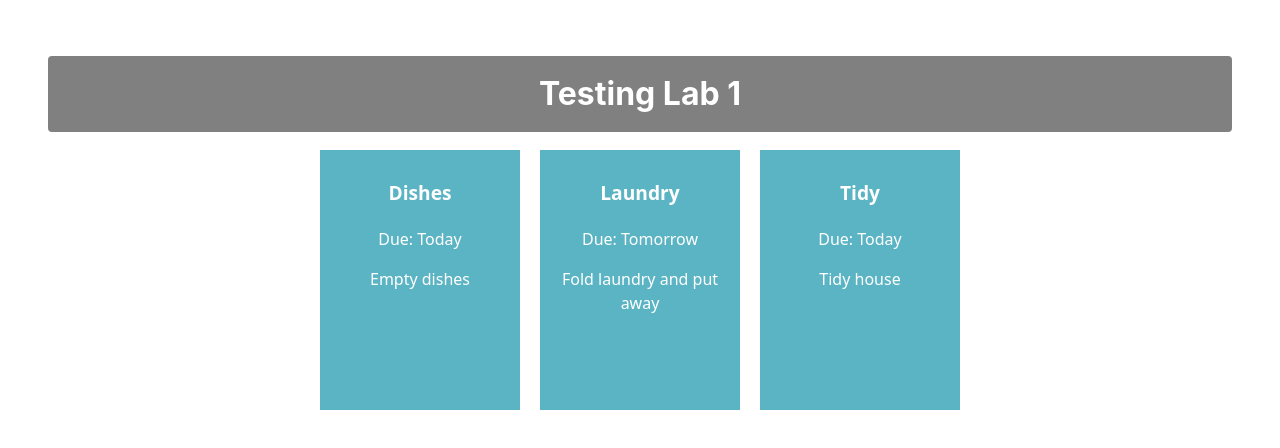
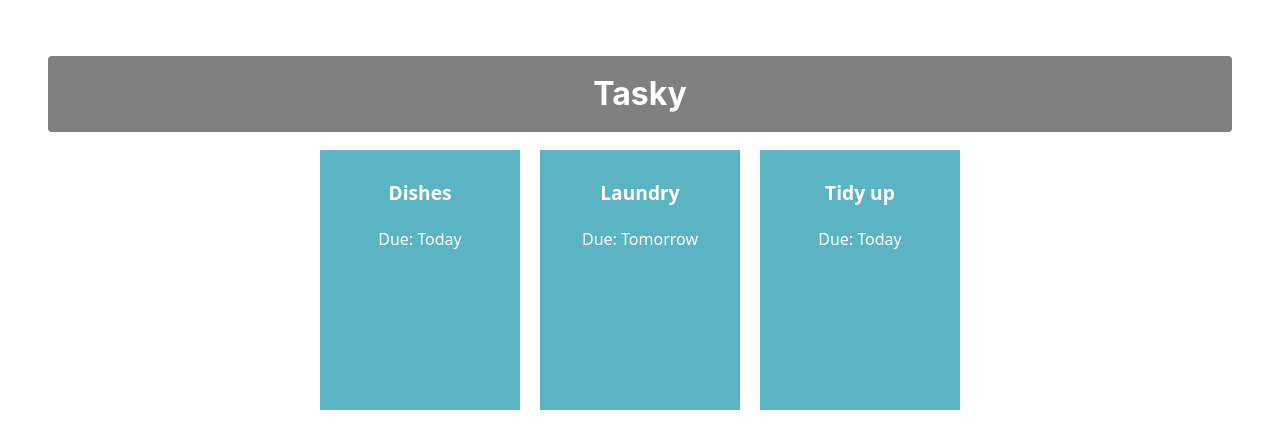
Before and after one commit to 20103278WIT/ReactBasicLab, a React (Vite) app in the folder labWeek1/: page / in a window 1280 px wide. Shown: the top 448 px of the page. Built offline with nearby package versions, Linux system fonts and the light colour scheme.

Commit message:
Added task state

```diff
--- a/labWeek1/src/App.jsx
+++ b/labWeek1/src/App.jsx
@@ -1,22 +1,27 @@
 import './App.css';
+import React, { useState } from 'react';
+
 
 import Task from './components/Task';
 
 function App() {
-  return (
-      <div className="container">
-      <h1>Testing Lab 1</h1>
-      <Task title="Dishes" deadline="Today">
-        Empty dishes
-    </Task>
-    <Task title="Laundry" deadline="Tomorrow">
-        Fold laundry and put away
-    </Task>
-      <Task title="Tidy" deadline="Today">
-        Tidy house
-    </Task>
+    const [ taskState, setTaskState ] = useState({
+    tasks: [
+      { title:"Dishes", description: "Empty dishwasher", deadline: "Today" },
+      { title: "Laundry", description: "Fold clothes and put away", deadline: "Tomorrow" },
+      { title: "Tidy up", deadline: "Today" }
+    ]
+  });
+
+    return (
+    <div className="container">
+      <h1>Tasky</h1>
+      <Task title={taskState.tasks[0].title} deadline={taskState.tasks[0].deadline} description={taskState.tasks[0].description} />
+      <Task title={taskState.tasks[1].title} deadline={taskState.tasks[1].deadline} description={taskState.tasks[1].description} />
+      <Task title={taskState.tasks[2].title} deadline={taskState.tasks[2].deadline} description={taskState.tasks[2].description} />
     </div>
   );
+
 }
 
 
```
